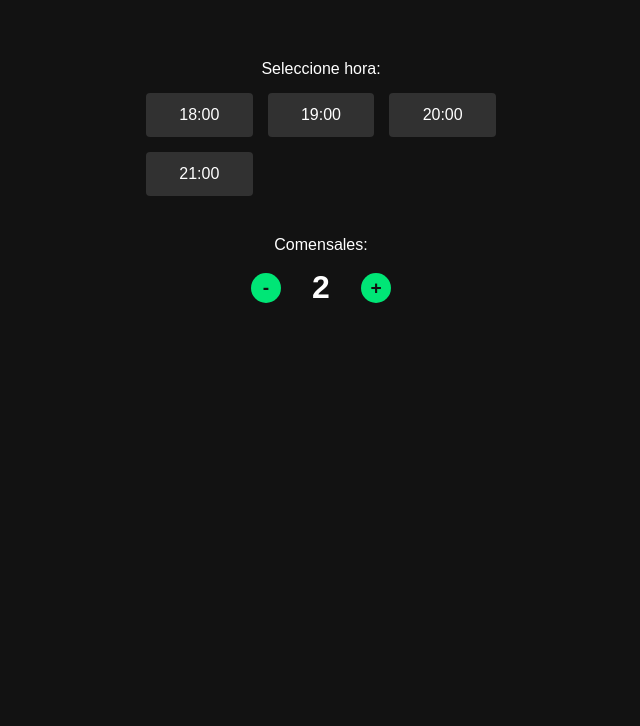
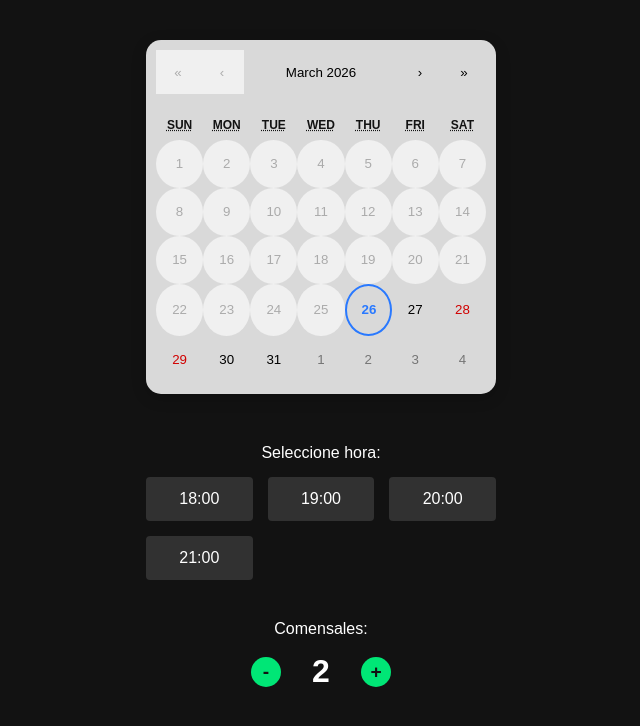
Before and after one commit to diazjohan98/-Front-end-developer-capstone-project, a React (Create React App) app: page / in a window 1280 px wide. Shown: the top 726 px of the page, without its empty margins (319-959 px from the left). Built offline with nearby package versions, Linux system fonts and the light colour scheme.

Commit message:
feat: add interactive DatePicker with custom Figma styling

```diff
--- a/package.json
+++ b/package.json
@@ -8,6 +8,7 @@
     "@testing-library/react": "^16.3.2",
     "@testing-library/user-event": "^13.5.0",
     "react": "^19.2.4",
+    "react-calendar": "^6.0.0",
     "react-dom": "^19.2.4",
     "react-scripts": "5.0.1"
   },
--- a/src/components/BookingForm/BookingForm.js
+++ b/src/components/BookingForm/BookingForm.js
@@ -1,8 +1,11 @@
 import React, { useState } from "react";
 import GuestCounter from "./GuestCounter";
 import TimePicker from "./TimePicker";
+import DatePicker from "./DatePicker";
 
 const BookingForm = () => {
+  const [date, setDate] = useState(new Date());
+
   const [guests, setGuests] = useState(2);
 
   const [selectedTime, setSelectedTime] = useState("");
@@ -18,6 +21,8 @@ const BookingForm = () => {
         paddingTop: "40px",
       }}
     >
+      <DatePicker date={date} setDate={setDate} />
+
       <TimePicker
         availableTimes={availableTimes}
         selectedTime={selectedTime}
--- /dev/null
+++ b/src/components/BookingForm/DatePicker.css
@@ -0,0 +1,45 @@
+.date-picker-wrapper {
+  width: 100%;
+  display: flex;
+  justify-content: center;
+  margin-bottom: 30px;
+}
+
+.custom-calendar.react-calendar {
+  width: 100%;
+  max-width: 350px;
+  background-color: #d9d9d9;
+  color: #121212;
+  border: none;
+  border-radius: 15px;
+  padding: 10px;
+  font-family: inherit;
+  box-shadow: 0 4px 15px rgba(0, 0, 0, 0.2);
+}
+
+.react-calendar__tile {
+  padding: 15px 15px;
+  border-radius: 50%;
+  transition: background-color 0.2s ease;
+}
+
+.react-calendar__tile:enabled:hover,
+.react-calendar__tile:enabled:focus {
+  background-color: rgba(0, 0, 0, 0.1);
+  border-radius: 50%;
+}
+
+.react-calendar__tile--active,
+.react-calendar__tile--active:enabled:hover
+  .react-calendar__tile--active:enabled:focus {
+  background-color: transparent !important;
+  color: #2979ff !important;
+  border: 2px solid #2979ff !important;
+  border-radius: 50%;
+  font-weight: bold;
+}
+
+.react-calendar__tile--now {
+  background-color: rgba(0, 0, 0, 0.05);
+  border-radius: 50%;
+}
--- a/src/components/BookingForm/DatePicker.js
+++ b/src/components/BookingForm/DatePicker.js
@@ -0,0 +1,19 @@
+import Calendar from "react-calendar";
+import "react-calendar/dist/Calendar.css";
+import "./DatePicker.css";
+
+const DatePicker = ({ date, setDate }) => {
+  return (
+    <div className="date-picker-wrapper">
+      <Calendar
+        onChange={setDate}
+        value={date}
+        minDate={new Date()}
+        className="custom-calendar"
+        locale="en-US"
+      />
+    </div>
+  );
+};
+
+export default DatePicker;
```
Also changed, not shown: 1 other file (tests, documents, lock files or other folders).
